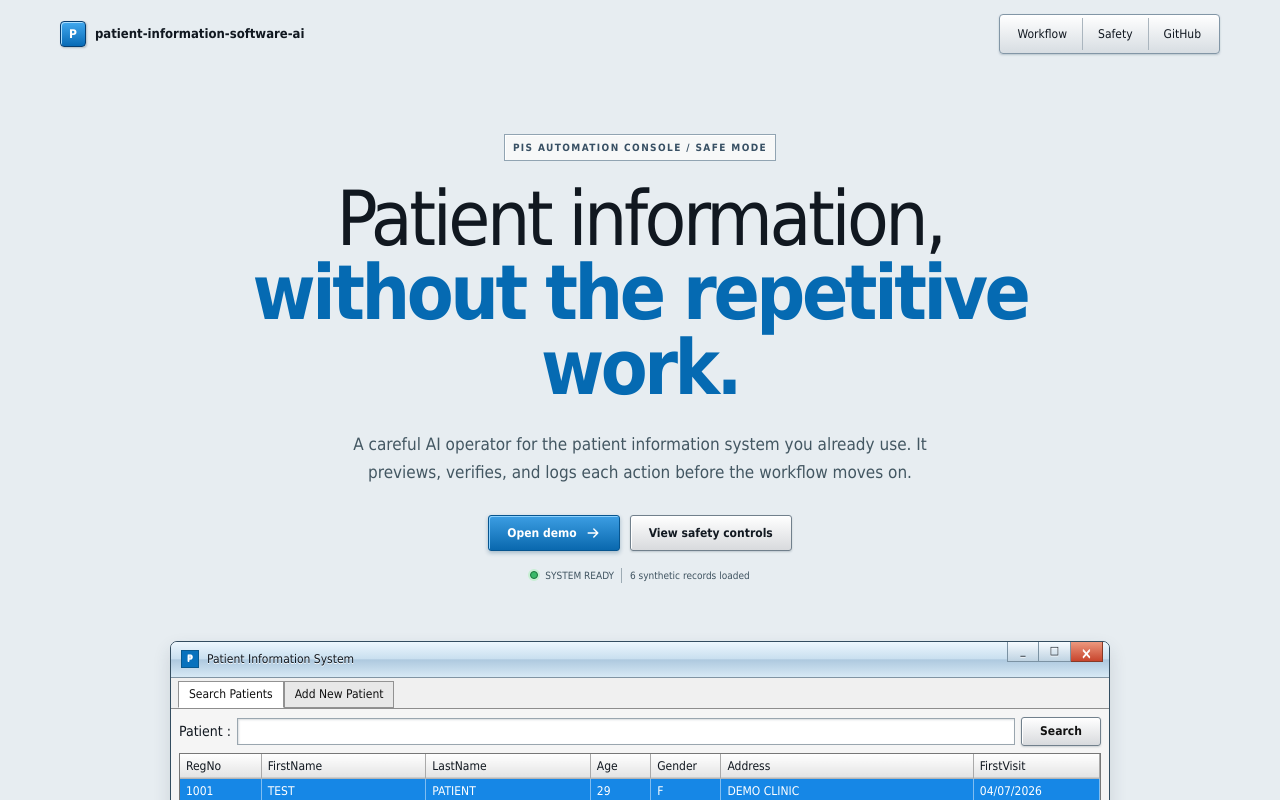
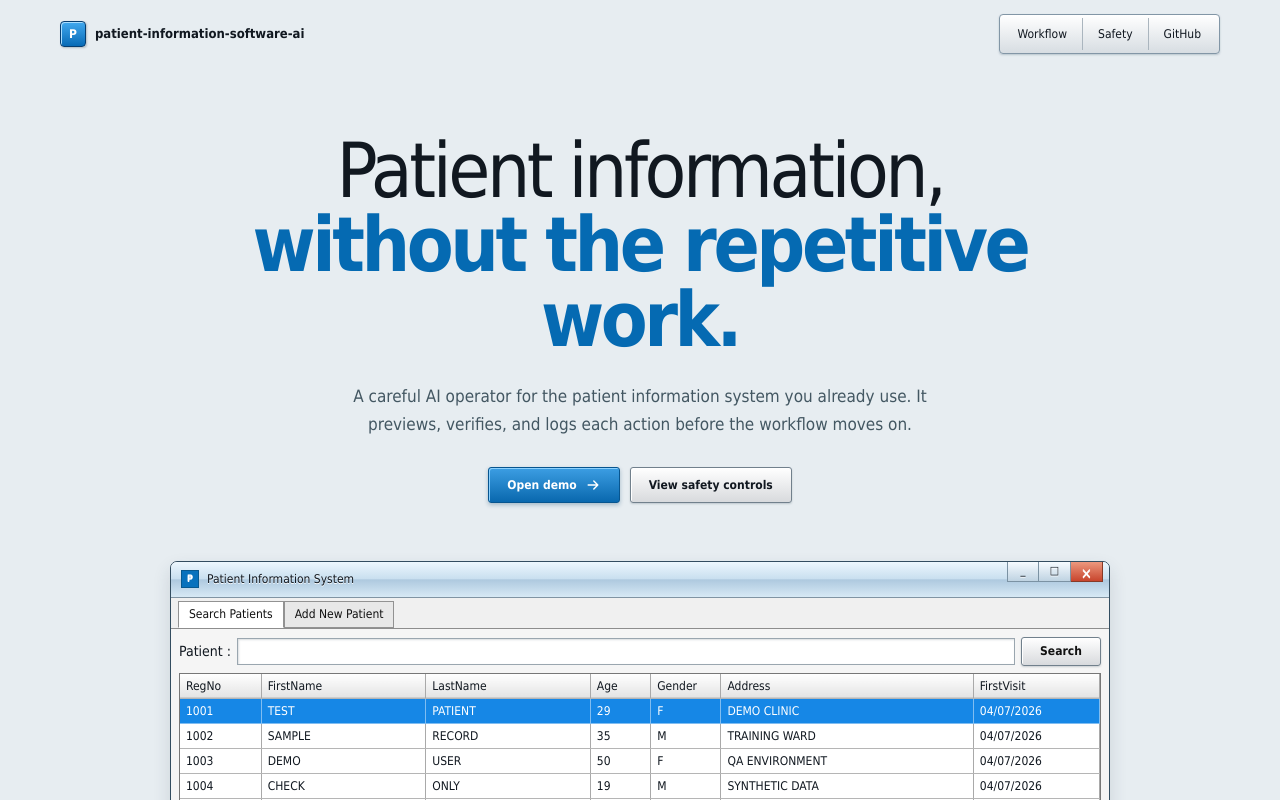
Before and after one commit to yashwanth-3000/patient-information-software-ai, a Next.js app in the folder website/: page / in a window 1280 px wide. Shown: the top 800 px of the page. Built offline with nearby package versions, Linux system fonts and the light colour scheme.

Commit message:
Simplify hero labels

```diff
--- a/website/src/app/globals.css
+++ b/website/src/app/globals.css
@@ -35,7 +35,7 @@ svg { width: 16px; fill: none; stroke: currentColor; stroke-width: 1.8; stroke-l
 .hero { padding: 66px 0 90px; text-align: center; }
 .hero-copy { max-width: 820px; margin: 0 auto; }
 .system-label { display: inline-block; padding: 5px 8px; border: 1px solid #91a4b2; background: #f7f8f8; color: #385064; font-size: 10px; font-weight: 700; letter-spacing: .14em; box-shadow: inset 1px 1px white; }
-.hero h1 { margin: 21px 0 0; font-size: clamp(43px, 6.4vw, 76px); font-weight: 400; line-height: .98; letter-spacing: -.045em; }
+.hero h1 { margin: 0; font-size: clamp(43px, 6.4vw, 76px); font-weight: 400; line-height: .98; letter-spacing: -.045em; }
 .hero h1 strong { display: block; color: #056ab2; font-weight: 700; }
 .hero-copy > p { max-width: 650px; margin: 25px auto 0; color: #435762; font-size: 17px; line-height: 1.65; }
 .hero-actions { display: flex; justify-content: center; gap: 10px; margin-top: 28px; }
@@ -43,7 +43,6 @@ svg { width: 16px; fill: none; stroke: currentColor; stroke-width: 1.8; stroke-l
 .retro-button:hover, .search-row button:hover, .window-actions button:hover { background: linear-gradient(#fff, #cfe8fa); border-color: #4b83ab; }
 .primary-button { color: white; border-color: #07558f; background: linear-gradient(#3c9ee3, #0968ae); box-shadow: inset 1px 1px #8bd1ff, 0 2px 4px #0b416a4d; }
 .primary-button:hover { background: linear-gradient(#53b3f3, #0874c2); }
-.hero-status { width: fit-content; margin: 17px auto 0; display: flex; align-items: center; gap: 7px; color: #3f5360; font-size: 10px; }.hero-status b { padding-left: 8px; border-left: 1px solid #9dabb4; font-weight: 400; }
 .status-light { width: 8px; height: 8px; display: inline-block; border-radius: 50%; background: #38b968; border: 1px solid #167638; box-shadow: 0 0 0 2px #c8efd4; }
 
 .pis-window { max-width: 940px; margin: 58px auto 0; text-align: left; border: 1px solid #334d60; border-radius: 7px 7px 1px 1px; background: var(--chrome); box-shadow: 0 2px 0 #ffffffcc inset, 0 8px 18px #223a4b24; overflow: hidden; }
--- a/website/src/app/page.tsx
+++ b/website/src/app/page.tsx
@@ -38,7 +38,6 @@ export default function Home() {
 
       <section className="hero shell" id="top">
         <div className="hero-copy">
-          <span className="system-label">PIS AUTOMATION CONSOLE / SAFE MODE</span>
           <h1>Patient information,<strong>without the repetitive work.</strong></h1>
           <p>
             A careful AI operator for the patient information system you already use.
@@ -48,7 +47,6 @@ export default function Home() {
             <a className="retro-button primary-button" href="#demo">Open demo <ArrowIcon /></a>
             <a className="retro-button" href="#safety">View safety controls</a>
           </div>
-          <div className="hero-status"><span className="status-light" /> SYSTEM READY <b>6 synthetic records loaded</b></div>
         </div>
 
         <div className="pis-window" aria-label="Synthetic Patient Information System preview">
```
